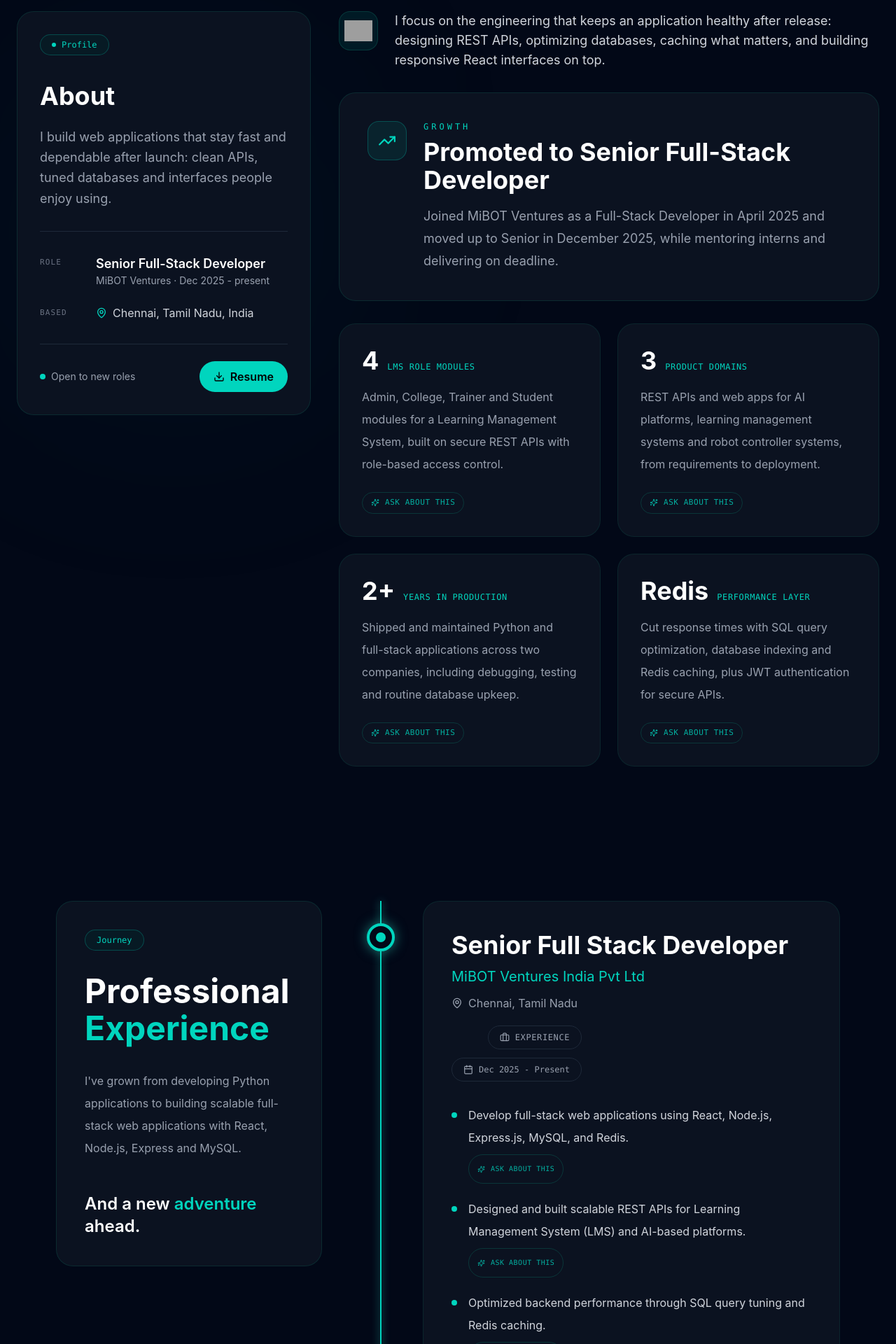
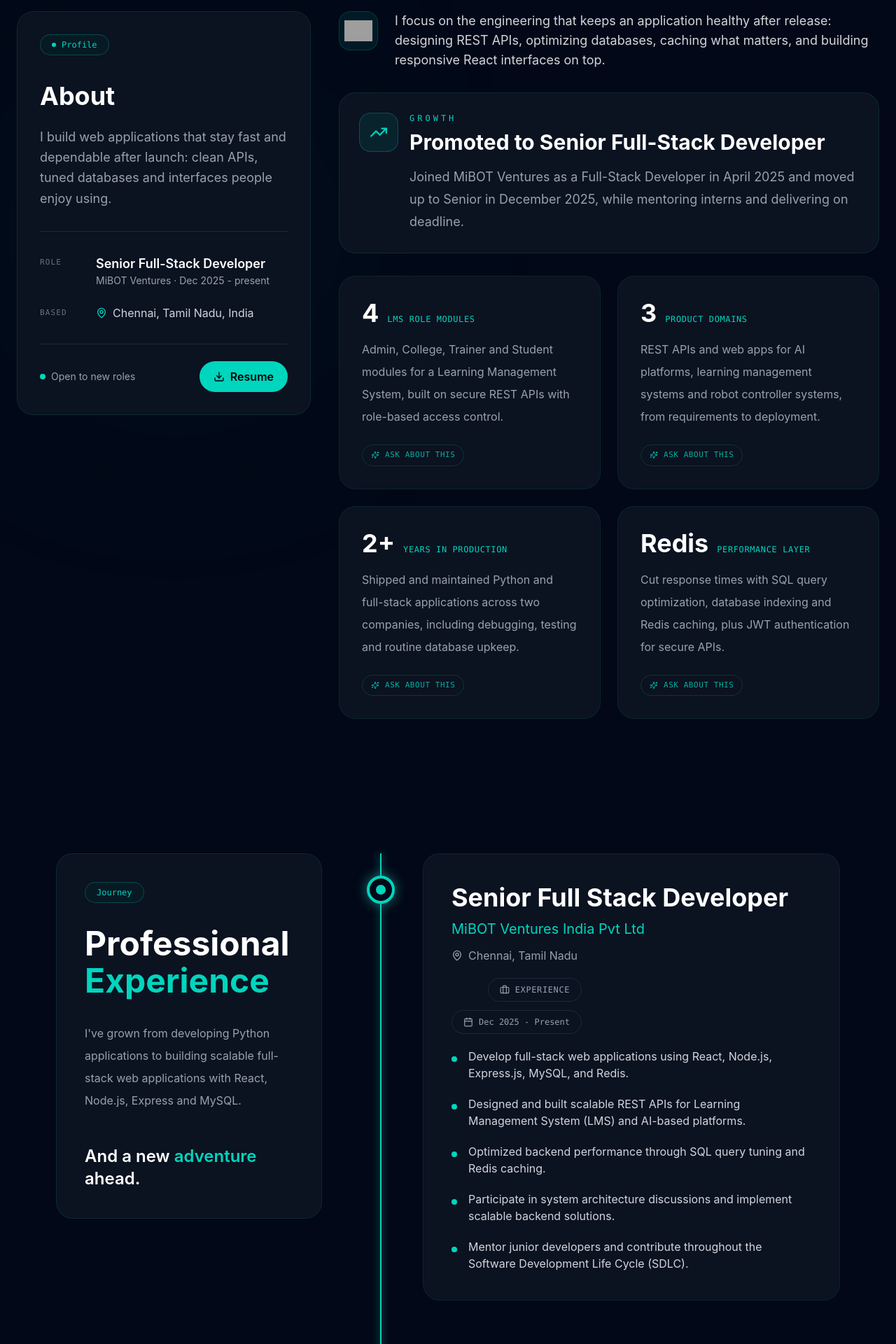
Before and after one commit to BeenaJohncy/portfolio, a React app: page / in a window 1280 px wide. Shown: the part 880-2800 px from the top of the page at 70% size. Built offline with nearby package versions, Linux system fonts and the light colour scheme; grey boxes are pictures that could not be loaded; the HTML template or start-up script is replaced by a standard one.

Commit message:
Fix: About & Experience page UI corrections

```diff
--- a/src/components/About.jsx
+++ b/src/components/About.jsx
@@ -124,8 +124,8 @@ const About = ({ onAsk }) => {
             </div>
 
             {/* Career highlight */}
-            <div className="rounded-3xl border border-teal-900/40 bg-[#0B1220] p-8 md:p-10">
-              <div className="flex items-start gap-6">
+            <div className="rounded-3xl border border-teal-900/40 bg-[#0B1220] p-8 md:p-7">
+              <div className="flex items-start gap-4">
                 <div className="w-14 h-14 shrink-0 rounded-2xl border border-teal-500/30 bg-teal-500/10 flex items-center justify-center">
                   <TrendingUpIcon className="text-teal-400" size={26} />
                 </div>
@@ -133,7 +133,7 @@ const About = ({ onAsk }) => {
                   <p className="font-mono text-xs uppercase tracking-[4px] text-teal-400">
                     Growth
                   </p>
-                  <h3 className="text-3xl md:text-4xl font-bold mt-2">
+                  <h3 className="text-3xl md:text-3xl font-bold mt-2">
                     Promoted to Senior Full-Stack Developer
                   </h3>
                   <p className="text-gray-400 mt-4 text-lg leading-8">
--- a/src/components/experience.jsx
+++ b/src/components/experience.jsx
@@ -183,20 +183,13 @@ const Experience = ({ onAsk }) => {
                       </div>
                     </div>
 
-                    <ul className="mt-8 space-y-5">
+                    <ul className="mt-5 space-y-5">
                       {exp.points.map((point, j) => (
-                        <li key={j} className="flex gap-4 text-gray-300 leading-8">
+                        <li key={j} className="flex gap-4 text-gray-300 leading-6">
                           <span className="w-2 h-2 mt-3 shrink-0 rounded-full bg-teal-400" />
                           <div>
                             {point}
-                            <div>
-                              <button
-                                onClick={() => onAsk?.(`${exp.role} at ${exp.company}: ${point}`)}
-                                className="mt-2 inline-flex items-center gap-2 px-3 py-1 rounded-full border border-teal-900/60 text-teal-400/80 font-mono text-[10px] uppercase tracking-wider hover:bg-teal-500/10 hover:text-teal-300 transition-colors"
-                              >
-                                <SparklesIcon size={11} /> Ask about this
-                              </button>
-                            </div>
+
                           </div>
                         </li>
                       ))}
```
Also changed, not shown: 1 other file (tests, documents, lock files or other folders).
